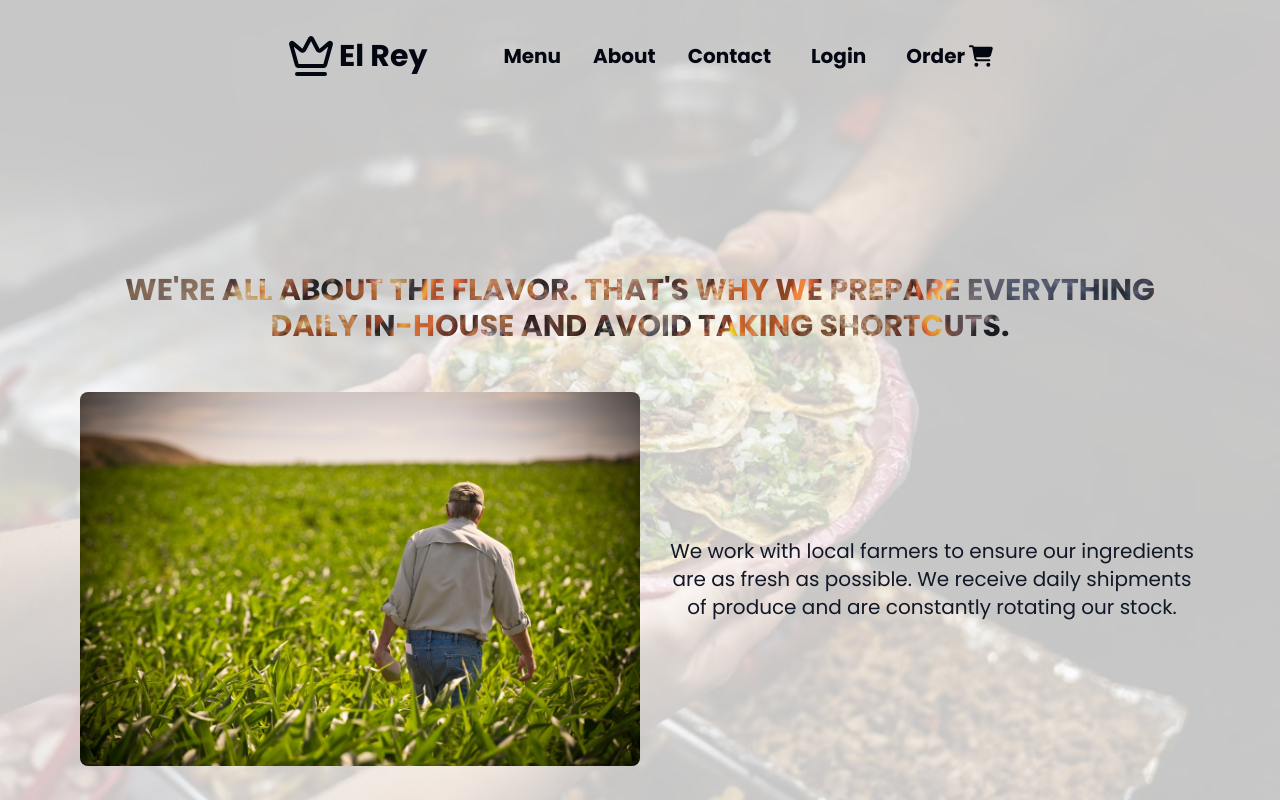
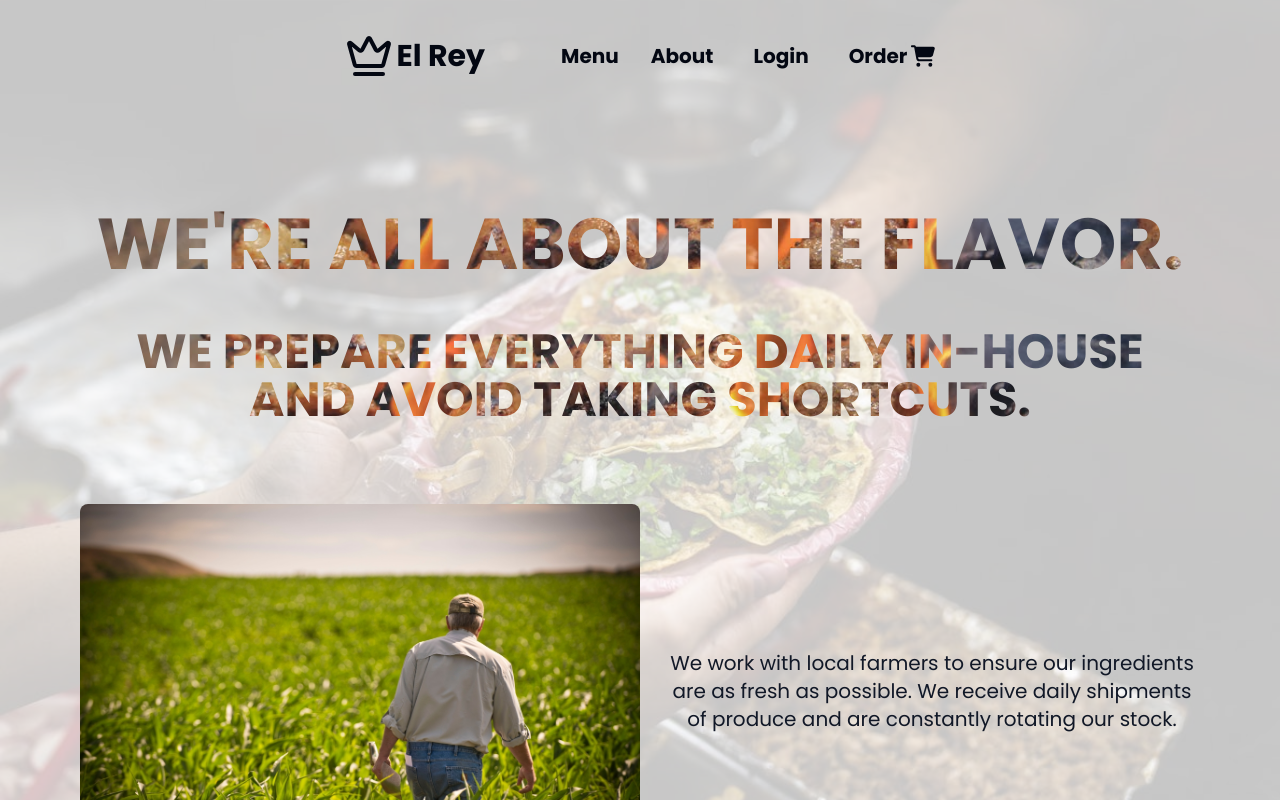
Before and after one commit to ASweet10/Next-ElRey, a Next.js app: page /about in a window 1280 px wide. Shown: the top 800 px of the page. Built offline with nearby package versions, Linux system fonts and the light colour scheme; no server answers.

Commit message:
Layout update
Made about header bigger
Removed contact navlink

```diff
--- a/src/app/about/page.js
+++ b/src/app/about/page.js
@@ -15,11 +15,14 @@ export default function AboutPage () {
             </div>
             */}
 
-            <div className="text-gray-200 md:max-w-6xl py-20 mx-auto flex flex-col gap-12 items-center text-center p-4 text-gray-900">
-                <h4 className="text-3xl font-semibold uppercase font-extrabold bg-[url('/hero-fire.jpg')] bg-cover bg-center text-transparent bg-clip-text">
-                    We're all about the flavor. That's why we prepare everything daily in-house and avoid taking shortcuts.
+            <div className="md:max-w-6xl pb-20 mx-auto flex flex-col gap-12 items-center text-center p-4 text-gray-900">
+                <h4 className="text-4xl md:text-7xl uppercase font-extrabold bg-[url('/hero-fire.jpg')] bg-cover bg-center text-transparent bg-clip-text">
+                    We're all about the flavor.
                 </h4>
-                <div className="flex flex-col gap-6 md:flex-row items-center">
+                <h4 className="text-3xl md:text-5xl uppercase font-extrabold bg-[url('/hero-fire.jpg')] bg-cover bg-center text-transparent bg-clip-text">
+                    We prepare everything daily in-house and avoid taking shortcuts.
+                </h4>
+                <div className="flex flex-col gap-6 md:flex-row items-center pt-8">
                     <Image src={'/about.jpg'} width={400} height={300} alt="about" className="relative w-full md:w-1/2 rounded-lg" />
                     <p className="text-xl md:w-1/2 order-2">
                         We work with local farmers to ensure our ingredients are as fresh as possible.
--- a/src/app/globals.css
+++ b/src/app/globals.css
@@ -25,6 +25,10 @@
   background: #555;
 }
 
+html {
+  scroll-behavior: smooth; /* Smooth scrolling so browser can easily calculate final position for link section jumps */
+}
+
 .app__bgImage {
   background: url('/tacos6.jpg');
   background-position: center;
--- a/src/components/Contact.js
+++ b/src/components/Contact.js
@@ -3,7 +3,7 @@ import { LuCrown } from "react-icons/lu"
 
 const Contact = () => {
   return (
-    <section className="text-center pt-32" id="contact">
+    <section className="text-center pt-32">
         <div className="py-4 flex flex-col items-center">
             <LuCrown className="text-7xl text-gray-800" />
             <h4 className="text-3xl font-bold text-gray-800">El Rey</h4>
--- a/src/components/Navbar.js
+++ b/src/components/Navbar.js
@@ -72,7 +72,6 @@ export default function Header() {
             >
               <Link href={'/menu'}>Menu</Link>
               <Link href={'/about'}>About</Link>
-              <Link href={'/#contact'}>Contact</Link>
 
               { status === 'authenticated' && (
                 <>
@@ -110,7 +109,6 @@ export default function Header() {
               <div className='flex gap-8 text-xl items-center'>
                 <Link className='hover:text-yellow-600' href={'/menu'}>Menu</Link>
                 <Link className='hover:text-yellow-600' href={'/about'}>About</Link>
-                <Link className='hover:text-yellow-600' href={'/#contact'}>Contact</Link>
 
                 <div className='flex items-center text-xl gap-2 px-2'>
                   { status === 'authenticated' && (
```
